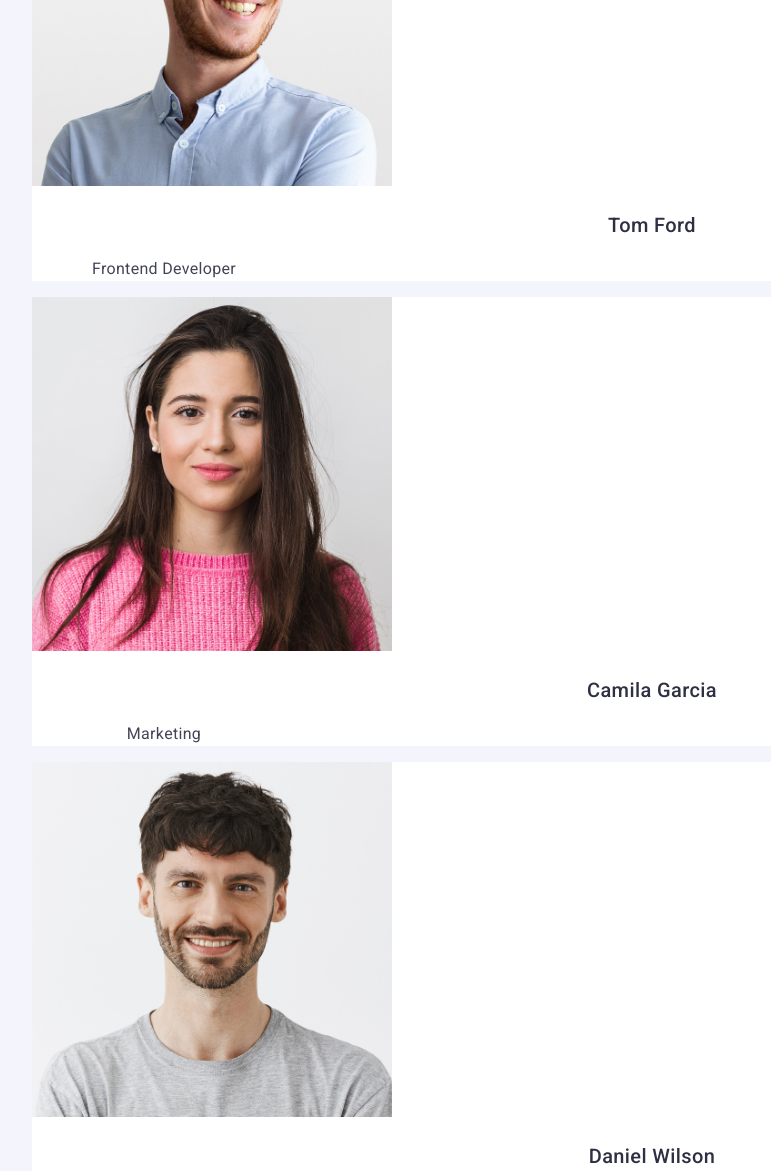
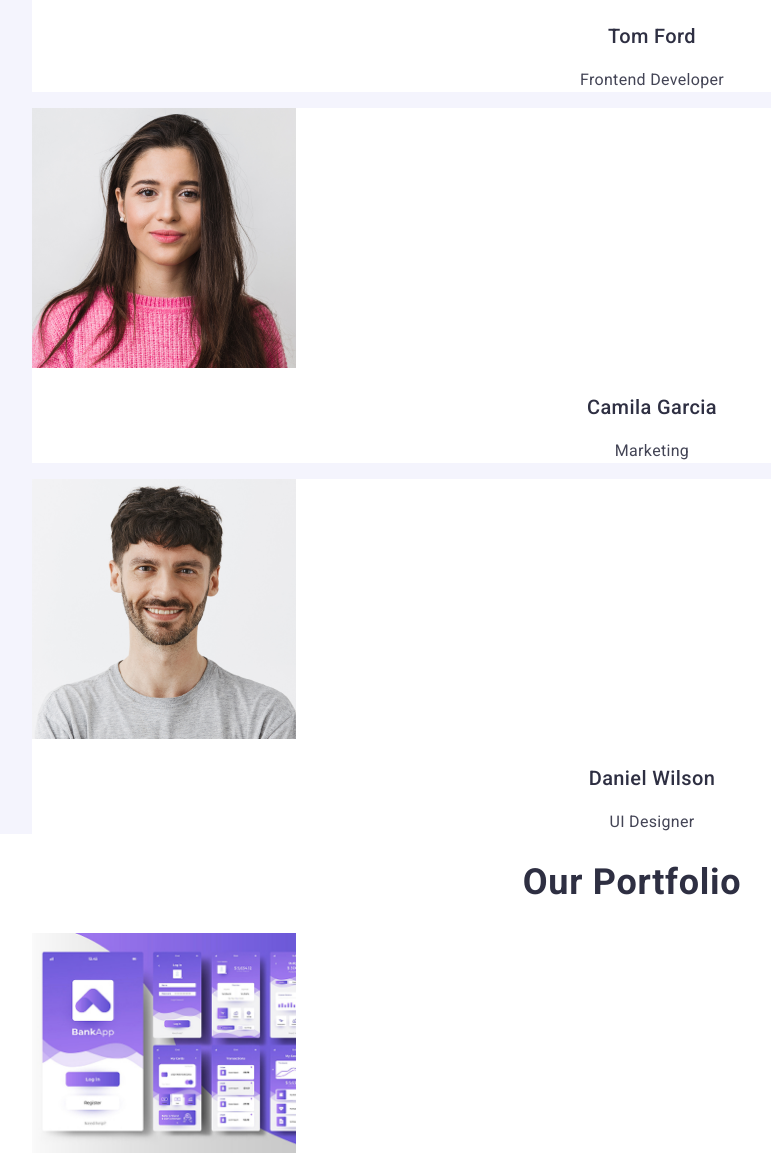
Before and after one commit to AndrewIAm/goit-markup-hw-02, a plain HTML site: page index.html in a window 1280 px wide. Shown: the part 1502-2673 px from the top of the page, without its empty margins (8-779 px from the left). Drawn offline with nearby package versions, Linux system fonts and the light colour scheme.

Commit message:
bug fix atpt 3. Final

```diff
--- a/css/team.css
+++ b/css/team.css
@@ -2,7 +2,7 @@
   background-color: #f4f4fd;
 }
 
-.team li {
+.team-card {
   background-color: #ffffff;
 }
 
@@ -15,6 +15,6 @@
   color: #434455;
 }
 
-.team p {
+.team img {
   width: 264px;
 }
--- a/index.html
+++ b/index.html
@@ -89,7 +89,7 @@
       <section id="team" class="team">
         <h2 class="section-title">Our Team</h2>
         <ul>
-          <li>
+          <li class="team-card">
             <img
               src="./images/team-1.jpg"
               alt="Mark Guerrero"
@@ -98,12 +98,12 @@
             <h3 class="block-title">Mark Guerrero</h3>
             <p class="block-text">Product Designer</p>
           </li>
-          <li>
+          <li class="team-card">
             <img src="./images/team-2.jpg" alt="Tom Ford" class="card-image" />
             <h3 class="block-title">Tom Ford</h3>
             <p class="block-text">Frontend Developer</p>
           </li>
-          <li>
+          <li class="team-card">
             <img
               src="./images/team-3.jpg"
               alt="Camila Garcia"
@@ -112,7 +112,7 @@
             <h3 class="block-title">Camila Garcia</h3>
             <p class="block-text">Marketing</p>
           </li>
-          <li>
+          <li class="team-card">
             <img
               src="./images/team-4.jpg"
               alt="Daniel Wilson"
```
